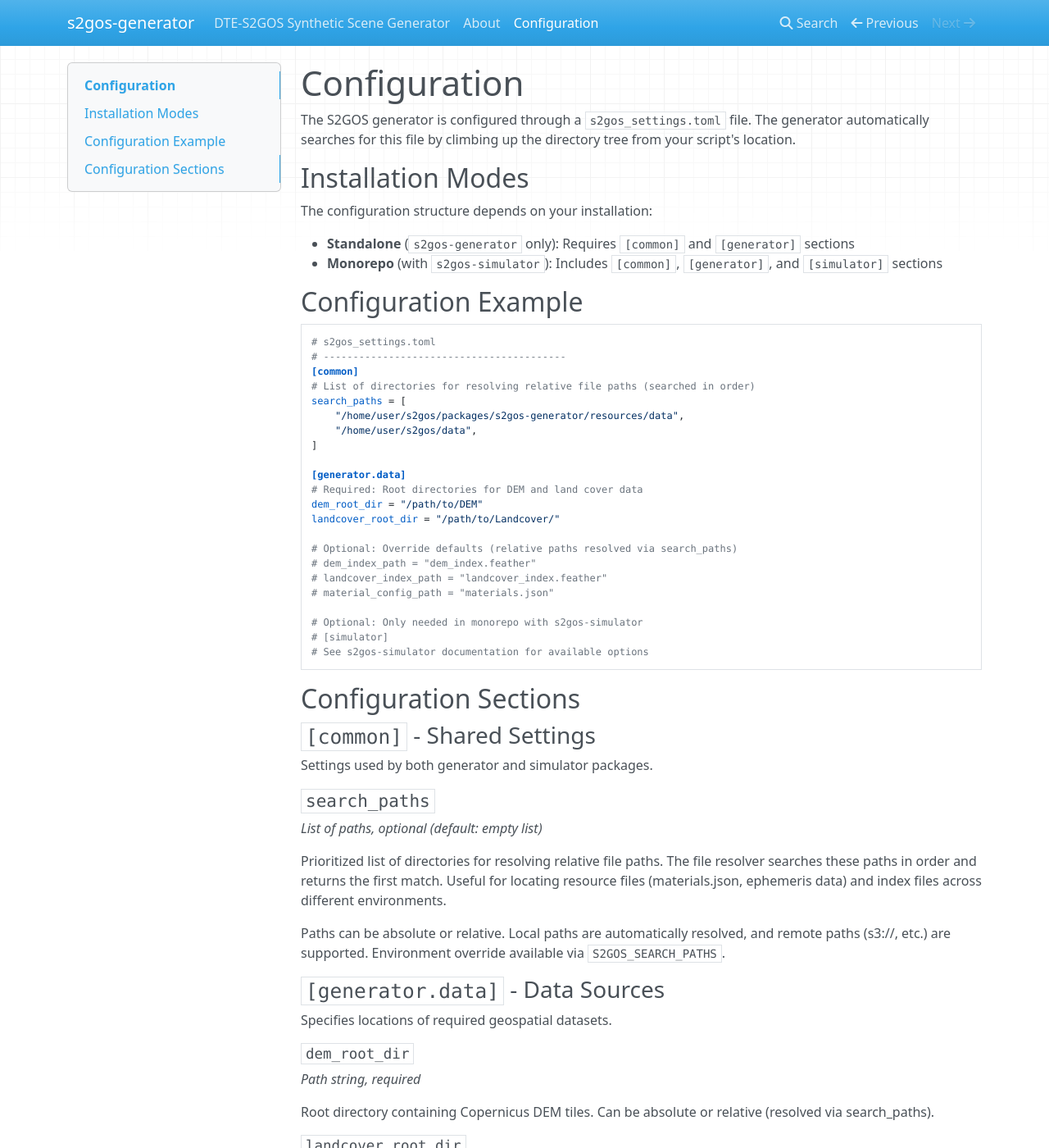
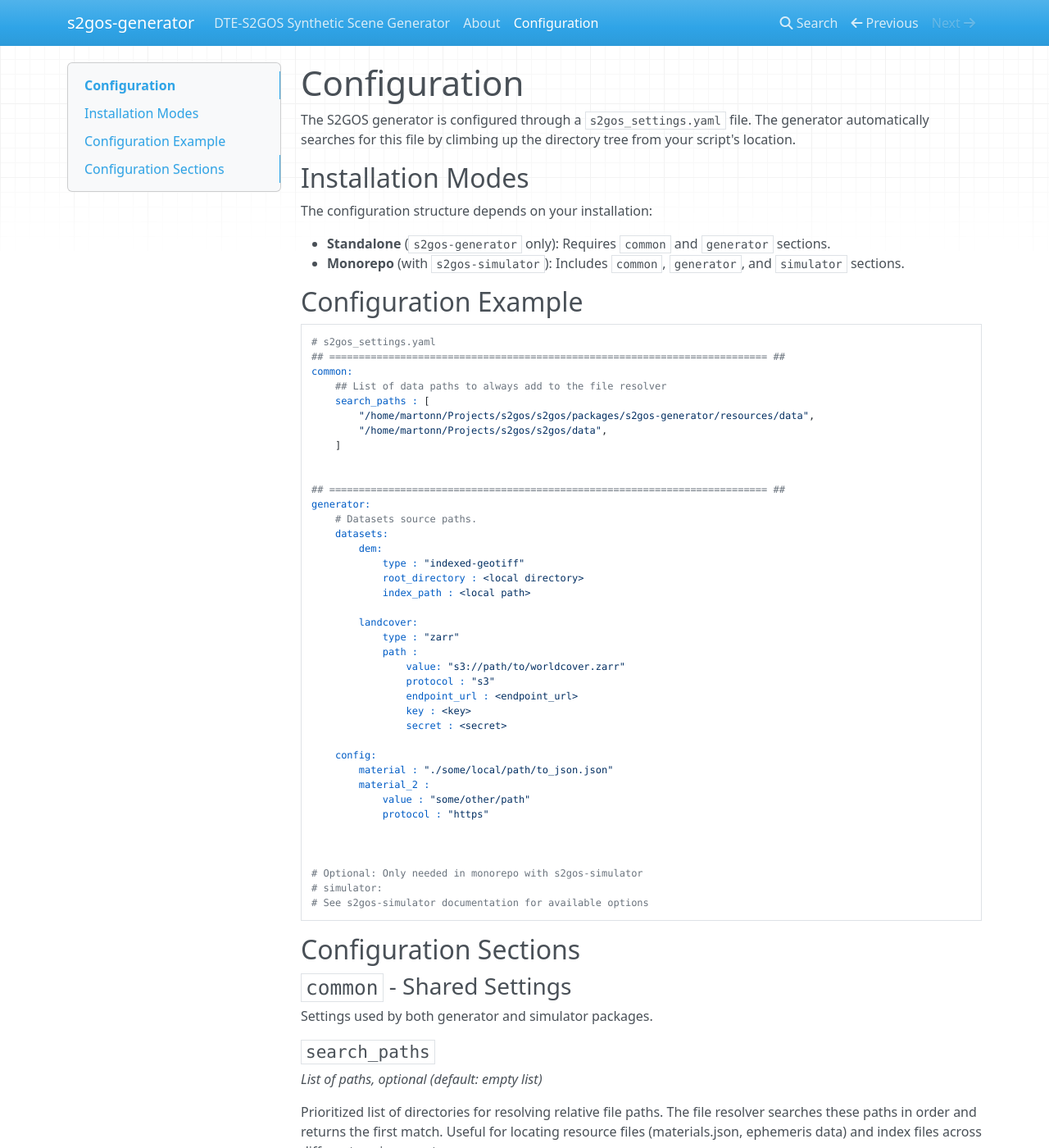
Before and after one commit to s2gos-dev/s2gos-generator, an MkDocs documentation site: the page built from docs/configuration.md, in a window 1280 px wide and 1400 px high. Shown: the whole window at 82% size. Built offline with MkDocs 1.6.1, drawn with Linux system fonts in a browser that asks for light colours; nearby versions of some CDN libraries; some of the changed text lies outside the part shown.

Commit message:
tmp configuration doc.

````diff
--- a/docs/configuration.md
+++ b/docs/configuration.md
@@ -1,44 +1,61 @@
 # Configuration
 
-The S2GOS generator is configured through a `s2gos_settings.toml` file. The generator automatically searches for this file by climbing up the directory tree from your script's location.
+The S2GOS generator is configured through a `s2gos_settings.yaml` file. The generator automatically searches for this file by climbing up the directory tree from your script's location.
 
 ## Installation Modes
 
 The configuration structure depends on your installation:
 
-- **Standalone** (`s2gos-generator` only): Requires `[common]` and `[generator]` sections
-- **Monorepo** (with `s2gos-simulator`): Includes `[common]`, `[generator]`, and `[simulator]` sections
+- **Standalone** (`s2gos-generator` only): Requires `common` and `generator` sections.
+- **Monorepo** (with `s2gos-simulator`): Includes `common`, `generator`, and `simulator` sections.
 
 ## Configuration Example
 
-```toml
-# s2gos_settings.toml
-# -----------------------------------------
-[common]
-# List of directories for resolving relative file paths (searched in order)
-search_paths = [
-    "/home/user/s2gos/packages/s2gos-generator/resources/data",
-    "/home/user/s2gos/data",
-]
+```yaml
+# s2gos_settings.yaml
+## ========================================================================== ##
+common:
+    ## List of data paths to always add to the file resolver
+    search_paths : [
+        "/home/martonn/Projects/s2gos/s2gos/packages/s2gos-generator/resources/data",
+        "/home/martonn/Projects/s2gos/s2gos/data",
+    ]
 
-[generator.data]
-# Required: Root directories for DEM and land cover data
-dem_root_dir = "/path/to/DEM"
-landcover_root_dir = "/path/to/Landcover/"
 
-# Optional: Override defaults (relative paths resolved via search_paths)
-# dem_index_path = "dem_index.feather"
-# landcover_index_path = "landcover_index.feather"
-# material_config_path = "materials.json"
+## ========================================================================== ##
+generator:
+    # Datasets source paths.
+    datasets:
+        dem:
+            type : "indexed-geotiff"
+            root_directory : <local directory>
+            index_path : <local path>
+
+        landcover:
+            type : "zarr"
+            path :
+                value: "s3://path/to/worldcover.zarr"
+                protocol : "s3"
+                endpoint_url : <endpoint_url>
+                key : <key>
+                secret : <secret>
+
+    config:
+        material : "./some/local/path/to_json.json"
+        material_2 :
+            value : "some/other/path"
+            protocol : "https"
+
+
 
 # Optional: Only needed in monorepo with s2gos-simulator
-# [simulator]
+# simulator:
 # See s2gos-simulator documentation for available options
 ```
 
 ## Configuration Sections
 
-### `[common]` - Shared Settings
+### `common` - Shared Settings
 
 Settings used by both generator and simulator packages.
 
@@ -49,9 +66,17 @@ Prioritized list of directories for resolving relative file paths. The file reso
 
 Paths can be absolute or relative. Local paths are automatically resolved, and remote paths (s3://, etc.) are supported. Environment override available via `S2GOS_SEARCH_PATHS`.
 
-### `[generator.data]` - Data Sources
+### `generator.datasets` - Data Sources
 
-Specifies locations of required geospatial datasets.
+Specifies locations of geospatial datasets and data files. The following keywords are currently accepted:
+- `dem`: the location to the Copernicus DEM.
+- `landcover`: the location the ESA WorldCover tiles.
+- `material`: the location to the material configuration JSON file.
+
+A dataset/file is a nested object that requires the following keyword:
+- `type`: specifies the type of dataset or file being used.
+
+[specify the alias method]
 
 ##### `dem_root_dir`
 *Path string, required*
````
